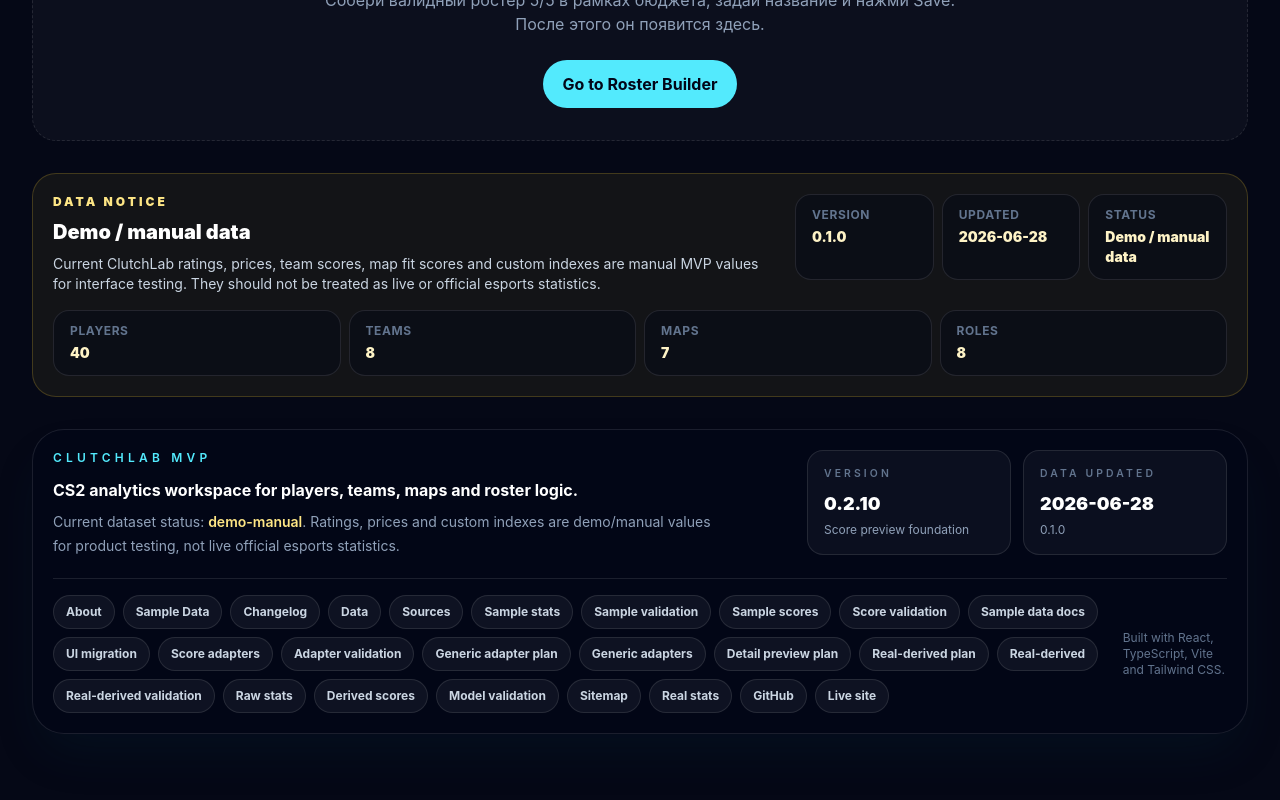
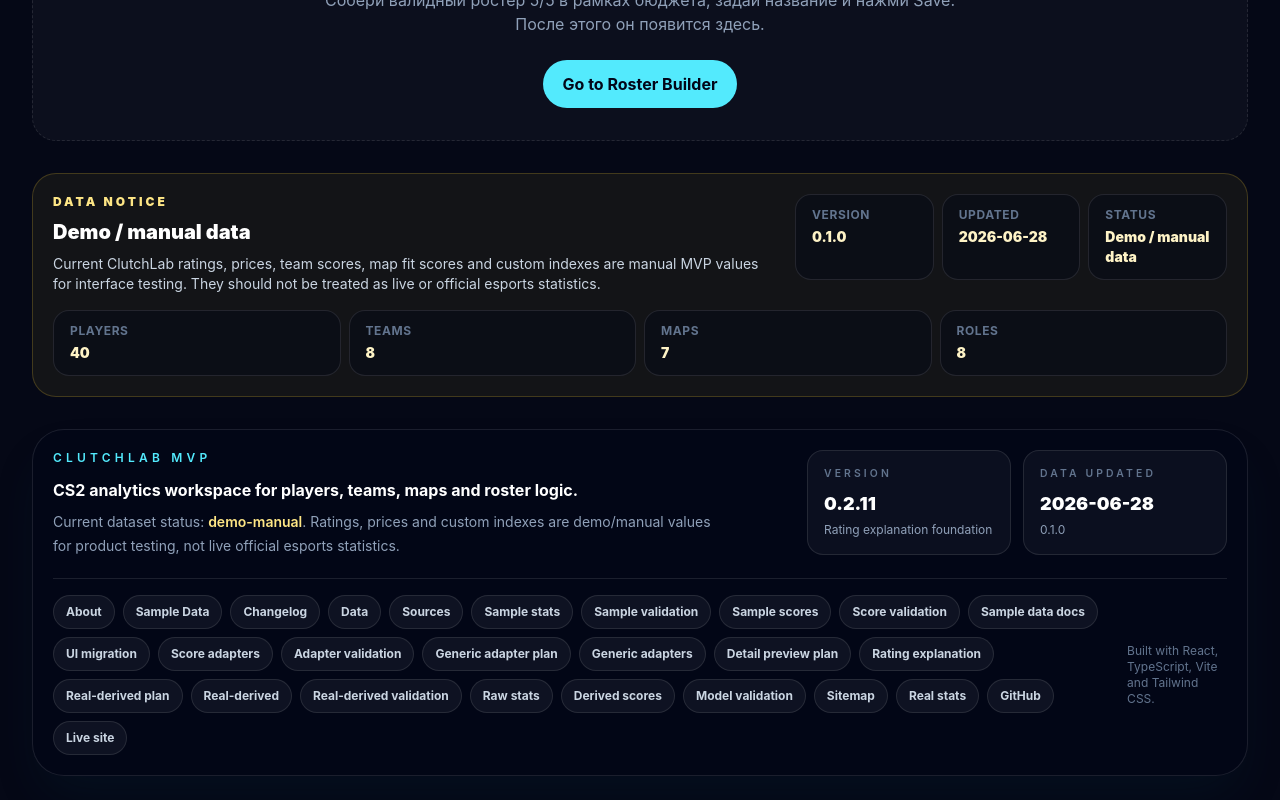
Before and after one commit to Aboba65/clutchlab, a React (Vite) app: page /saved-rosters in a window 1280 px wide. Shown: the part 807-1607 px from the top of the page. Before the commit the page ends 1565 px from the top, so only its background shows below. Built offline with nearby package versions, Linux system fonts and the light colour scheme.

Commit message:
Update rating explanation docs

```diff
--- a/src/components/Footer.tsx
+++ b/src/components/Footer.tsx
@@ -24,7 +24,11 @@
         </div>
 
         <div className="grid gap-3 sm:grid-cols-2 lg:min-w-[420px]">
-          <FooterCard label="Version" value="0.2.10" detail="Score preview foundation" />
+          <FooterCard
+            label="Version"
+            value="0.2.11"
+            detail="Rating explanation foundation"
+          />
           <FooterCard
             label="Data updated"
             value={dataMeta.lastUpdated}
@@ -92,6 +96,11 @@
             href={`${githubUrl}/blob/main/docs/DETAIL_SCORE_PREVIEW_PLAN.md`}
           >
             Detail preview plan
+          </FooterExternalLink>
+          <FooterExternalLink
+            href={`${githubUrl}/blob/main/docs/RATING_EXPLANATION_PLAN.md`}
+          >
+            Rating explanation
           </FooterExternalLink>
           <FooterExternalLink
             href={`${githubUrl}/blob/main/docs/REAL_DERIVED_SCORES_PLAN.md`}
```
Also changed, not shown: 3 other files (tests, documents, lock files or other folders).
